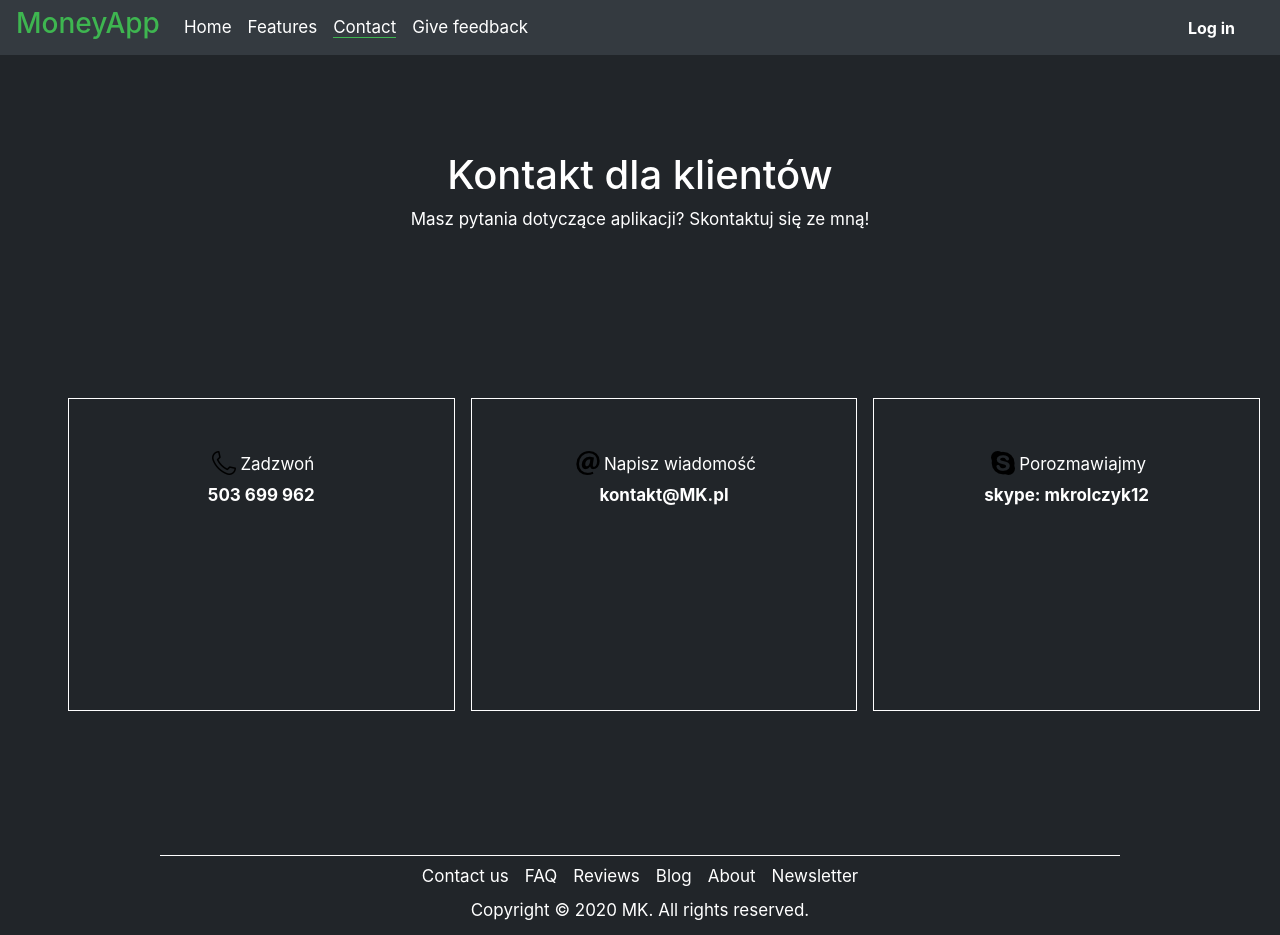
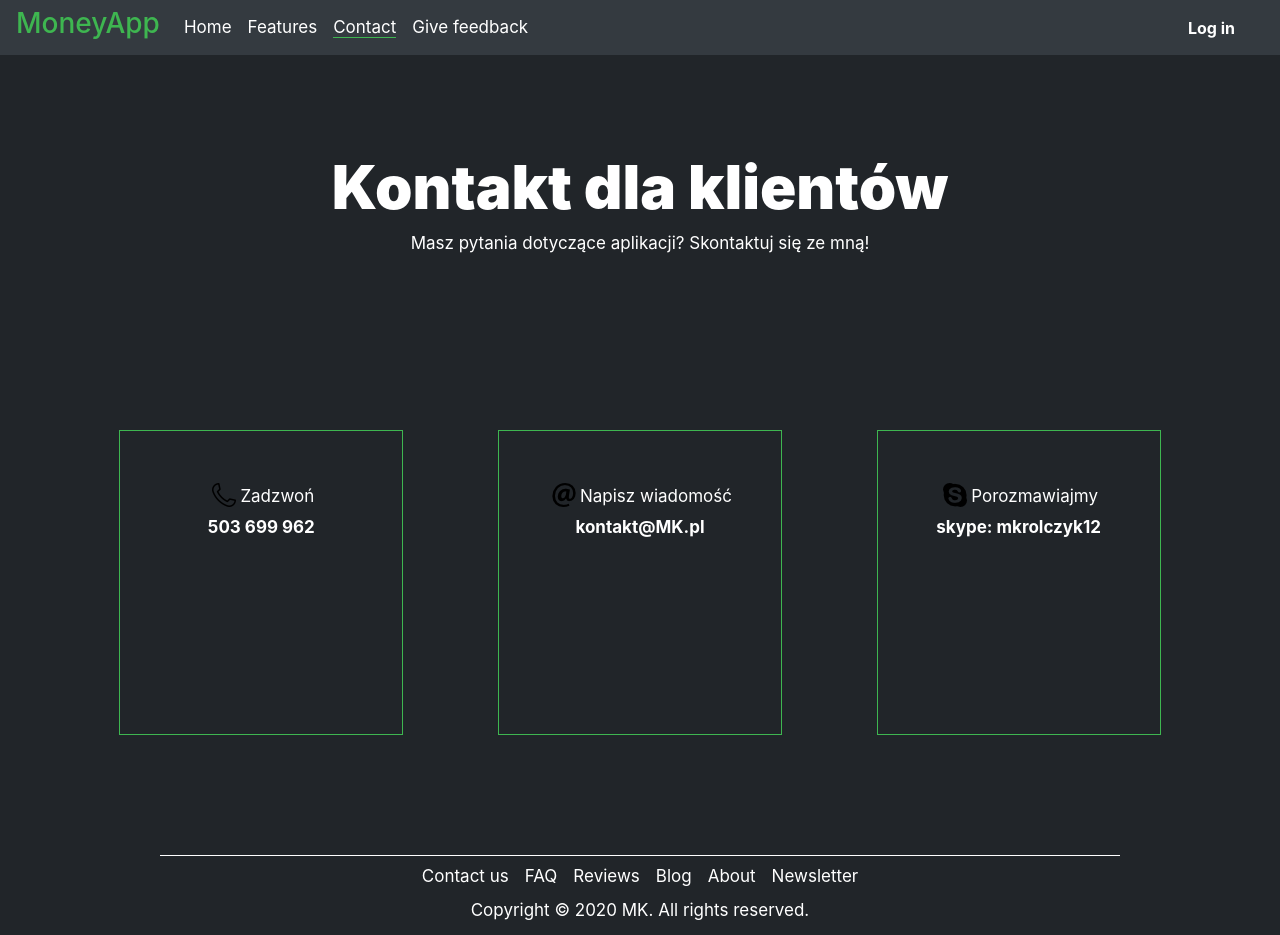
Before and after one commit to mkrolczyk12/organizationAppFE, a React (Create React App) app: page /contact in a window 1280 px wide. Built offline with nearby package versions, Linux system fonts and the light colour scheme.

Commit message:
changed contact and feedback view, completed first version of nonAuthorizedPart

```diff
--- a/src/App/nonAuthorizedPart/Body/Contact.jsx
+++ b/src/App/nonAuthorizedPart/Body/Contact.jsx
@@ -13,19 +13,58 @@ const styles = {
     backgroundColor: "#212529",
     color: "#fff",
   },
+  contactOption: {
+    border: "1px solid #3eb650",
+    // backgroundColor: "#fff",
+    color: "#fff",
+    // color: "#fff",
+    // color: "#fff",
+    ":hover": {
+      backgroundColor: "#3eb650",
+      color: "rgba(0,0,0,.8)",
+    },
+  },
+  sectionMainTitle: {
+    fontWeight: "900",
+    fontSize: 60,
+  },
 };
 const Contact = () => {
   return (
-    <div className="row m-0 p-5 text-center" style={styles.page}>
+    <div className="row m-0 p-2 pb-1 p-md-5 text-center" style={styles.page}>
       <div className="col-12 mb-1 mt-5">
-        <h1>Kontakt dla klientów</h1>
+        <h1 style={styles.sectionMainTitle}>Kontakt dla klientów</h1>
         <p>Masz pytania dotyczące aplikacji? Skontaktuj się ze mną!</p>
       </div>
-      <Options />
+      <ContactOptions />
     </div>
   );
 };
 export default Radium(Contact);
+
+const Options = () => {
+  return (
+    <div className="col-12 d-lg-flex flex-grow-1 position-relative p-4">
+      {options.map((each, index) => {
+        return (
+          <div
+            key={index}
+            // className="border border-white m-auto col-12 col-lg-3 m-2 mb-5 p-5"
+            className="col-12 col-lg-3 p-5 mb-5 mr-auto ml-auto text-center"
+            style={styles.contactOption}
+          >
+            <Image src={each.img} alt="" className="p-1 mb-1" />
+            {each.header}
+            <p>
+              <b>{each.content}</b>
+            </p>
+          </div>
+        );
+      })}
+    </div>
+  );
+};
+const ContactOptions = Radium(Options);
 
 const options = [
   {
@@ -44,26 +83,3 @@ const options = [
     content: "skype: mkrolczyk12",
   },
 ];
-
-const Options = () => {
-  return (
-    <div className="col-12 d-md-flex mb-5 flex-grow-1">
-      {options.map((each, index) => {
-        return (
-          <div
-            key={index}
-            className="border border-white col-12 col-md-4 m-2 mb-5 p-5"
-          >
-            <div className="">
-              <Image src={each.img} alt="" className="p-1 mb-1" />
-              {each.header}
-            </div>
-            <p>
-              <b>{each.content}</b>
-            </p>
-          </div>
-        );
-      })}
-    </div>
-  );
-};
--- a/src/App/nonAuthorizedPart/Body/Feedback.jsx
+++ b/src/App/nonAuthorizedPart/Body/Feedback.jsx
@@ -1,14 +1,35 @@
 import React from "react";
+import Radium from "radium";
+
 import { Prompt } from "react-router-dom";
 import { Form, Row, Col, Button } from "react-bootstrap";
 
 const styles = {
   container: {
     backgroundColor: "#fff",
-    // backgroundColor: "#212529",
     color: "#212529",
-    // color: "#fff",
     minHeight: "inherit",
+  },
+  sectionMainTitle: {
+    fontWeight: "900",
+  },
+  submitButton: {
+    border: "none",
+    backgroundColor: "#3eb650",
+    ":hover": {
+      backgroundColor: "#4fc761",
+      border: "1px solid #fff",
+    },
+  },
+  elementOnFocus: {
+    ":focus": {
+      outline: "none",
+      border: "1px solid #3eb650",
+    },
+    ":active": {
+      outline: "none",
+      border: "1px solid #3eb650",
+    },
   },
 };
 
@@ -42,7 +63,9 @@ class Feedback extends React.Component {
   render() {
     return (
       <div className="p-4" style={styles.container}>
-        <h1 className="text-center m-3">Napisz do mnie wiadomość</h1>
+        <h1 className="text-center m-3" style={styles.sectionMainTitle}>
+          Send feedback
+        </h1>
         <div className="row p-md-0 m-0">
           <FeedbackForm
             name={this.state.fName}
@@ -58,13 +81,13 @@ class Feedback extends React.Component {
     );
   }
 }
-export default Feedback;
+export default Radium(Feedback);
 
 const FeedbackForm = (props) => {
   return (
     <>
-      <Form className="p-4 m-auto border border-white">
-        <Form.Label>Imie i nazwisko</Form.Label>
+      <Form className="p-4 m-auto">
+        <Form.Label>First and last name</Form.Label>
         <Row className="mb-2">
           <Col>
             <Form.Control
@@ -72,6 +95,7 @@ const FeedbackForm = (props) => {
               value={props.name}
               onChange={props.handleFormInputChange}
               placeholder="First name"
+              style={styles.elementOnFocus}
             />
           </Col>
           <Col>
@@ -125,16 +149,7 @@ const FeedbackForm = (props) => {
             />
           </Form.Group>
         </Row>
-        <div className="m-auto text-center">
-          <Button
-            className=""
-            variant="primary"
-            type="submit"
-            onClick={props.handleFormSubmit}
-          >
-            Submit
-          </Button>
-        </div>
+        <SubmitButton handleFormSubmit={props.handleFormSubmit} />
       </Form>
       <Prompt
         when={
@@ -149,3 +164,19 @@ const FeedbackForm = (props) => {
     </>
   );
 };
+
+const submitbutton = (props) => {
+  return (
+    <div className="m-auto text-center">
+      <Button
+        className="m-auto text-center"
+        type="submit"
+        onClick={props.handleFormSubmit}
+        style={styles.submitButton}
+      >
+        Submit
+      </Button>
+    </div>
+  );
+};
+const SubmitButton = Radium(submitbutton);
--- a/src/App/nonAuthorizedPart/Footer.jsx
+++ b/src/App/nonAuthorizedPart/Footer.jsx
@@ -1,13 +1,12 @@
 import React from "react";
 import Radium from "radium";
-import { Link } from "react-router-dom";
+import { Link, useLocation } from "react-router-dom";
 
 const styles = {
   footerBase: {
     minHeight: "10vh",
     backgroundColor: "#212529",
     color: "#fff",
-    borderTopWidth: "medium",
     top: "80%",
   },
   eachFooterLinkBasicOption: {
@@ -22,7 +21,11 @@ const Footer = () => {
     <footer className="p-0 m-0" style={styles.footerBase}>
       <div
         className="p-2 p-md-2 text-center w-75 m-auto"
-        style={{ borderTop: "1px solid #fff" }}
+        style={
+          useLocation().pathname === "/feedback"
+            ? {}
+            : { borderTop: "1px solid #fff" }
+        }
       >
         <FooterLinksComponent />
         <p className="m-0 p-0">Copyright © 2020 MK. All rights reserved.</p>
@@ -61,12 +64,12 @@ const FooterLinks = [
   },
   {
     name: "Reviews",
-    path: "/revievs",
+    path: "/",
     cName: "",
   },
   {
     name: "Blog",
-    path: "/blog",
+    path: "/",
     cName: "",
   },
   {
@@ -76,7 +79,7 @@ const FooterLinks = [
   },
   {
     name: "Newsletter",
-    path: "/newsletter",
+    path: "/",
     cName: "",
   },
 ];
```
Also changed, not shown: src/App/styles.css.
